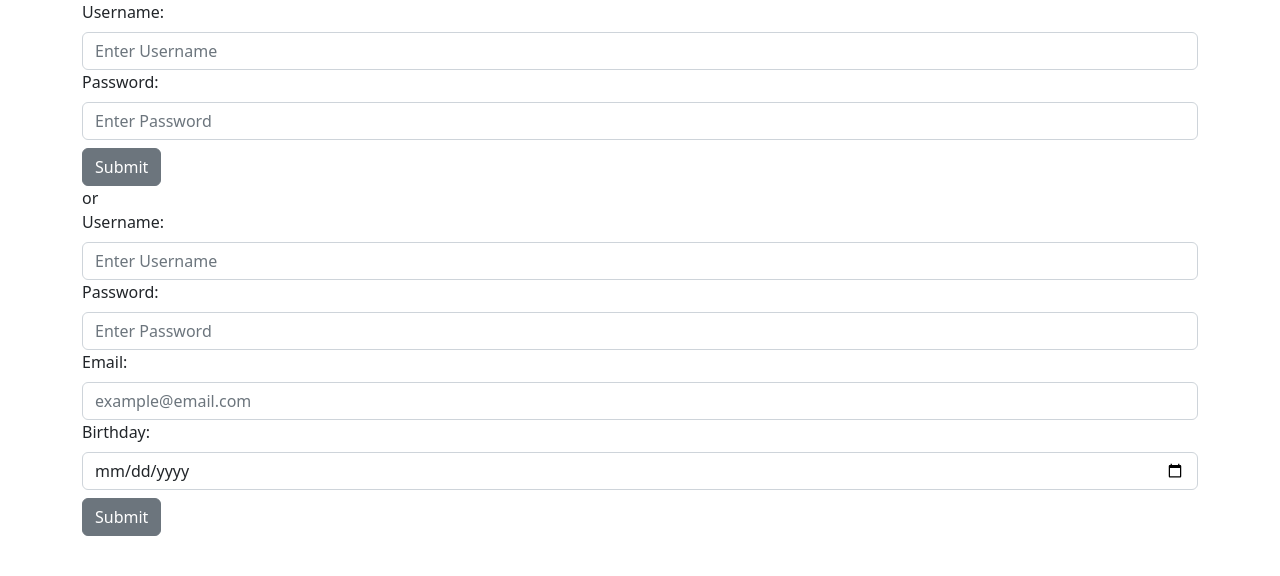
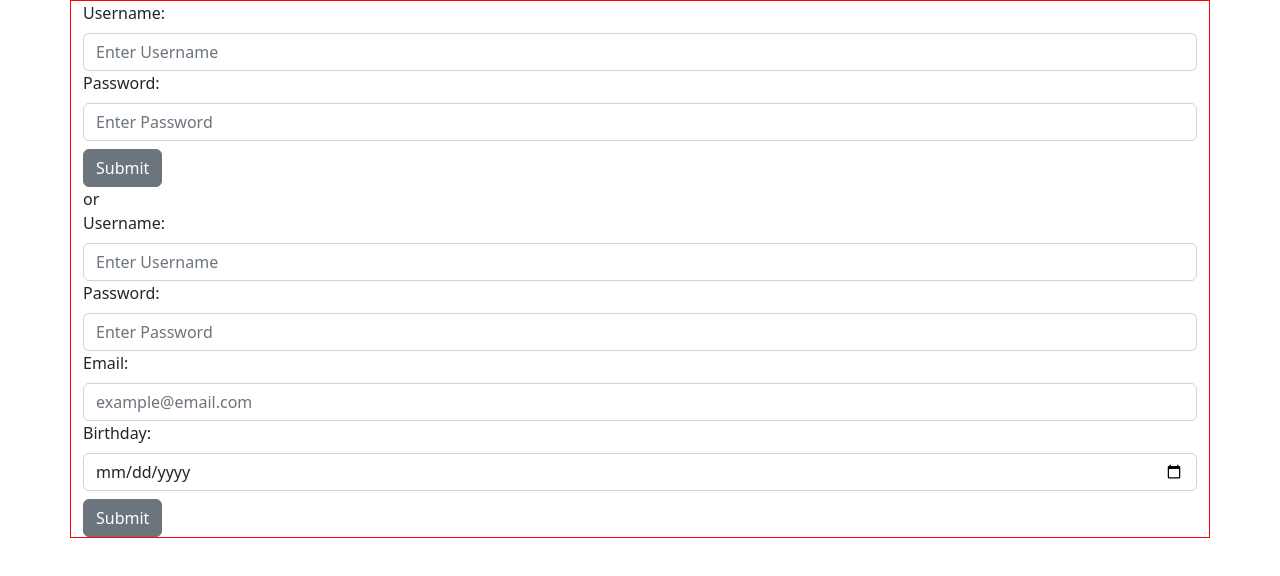
Before and after one commit to stepweaver/myFlix-client, a React (Vite) app: page / in a window 1280 px wide. Shown: the top 576 px of the page. Built offline with nearby package versions, Linux system fonts and the light colour scheme.

Commit message:
Update index.jsx
Add temporary border

```diff
--- a/src/index.jsx
+++ b/src/index.jsx
@@ -8,7 +8,7 @@ import './index.scss';
 
 const MyFlixApplication = () => {
   return (
-    <Container>
+    <Container style={{ border: '1px solid red' }}>
       <MainView />
     </Container>
   );
```
